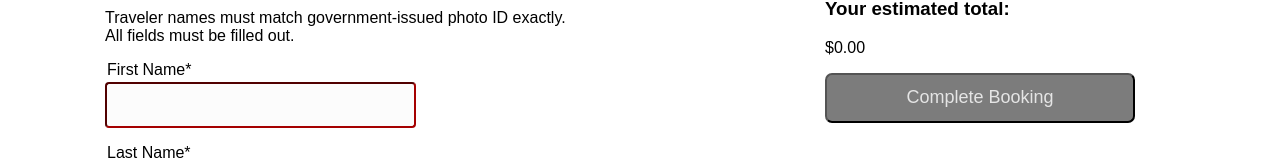
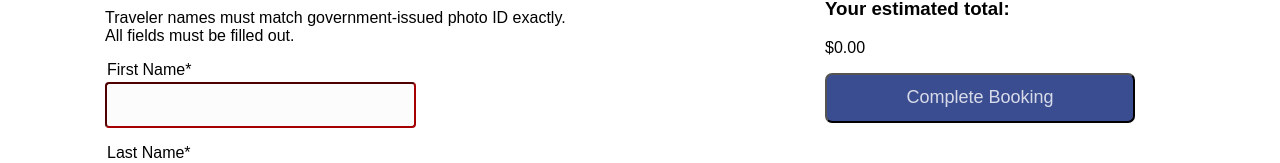
Before and after one commit to Daniel-McCarthy/DinoTravelFrontend, a React app: page /#/checkout in a window 1280 px wide. Shown: the part 378-541 px from the top of the page. Built offline with nearby package versions, Linux system fonts and the light colour scheme.

Commit message:
Checkout receipt button enabled/disabled styling

```diff
--- a/src/CheckoutPage.tsx
+++ b/src/CheckoutPage.tsx
@@ -38,7 +38,7 @@ export interface ICheckoutFormInfo {
     country: string,
     phoneNo: string,
     gender: string,
-    birthday: moment.Moment,
+    birthday: moment.Moment | undefined,
 }
 
 export class CheckoutPage extends React.Component<ICheckoutPageProps, ICheckoutPageState> {
@@ -63,7 +63,7 @@ export class CheckoutPage extends React.Component<ICheckoutPageProps, ICheckoutP
                 country: "",
                 phoneNo: "",
                 gender: "",
-                birthday: moment(),
+                birthday: undefined,
             },
 
             // Initialize toast data, invisible by default until is configured for a message to be shown.
--- a/src/styles/CheckoutPage.css
+++ b/src/styles/CheckoutPage.css
@@ -13,7 +13,12 @@
 
 #btnCompleteBooking {
     width: 310px;
+    color: rgba(255, 255, 255, 0.8);
     transition: all 0.2s ease-in-out;
+}
+
+#btnCompleteBooking:enabled {
+    background: rgb(59, 77, 145);
 }
 
 #btnCompleteBooking:active {
```
